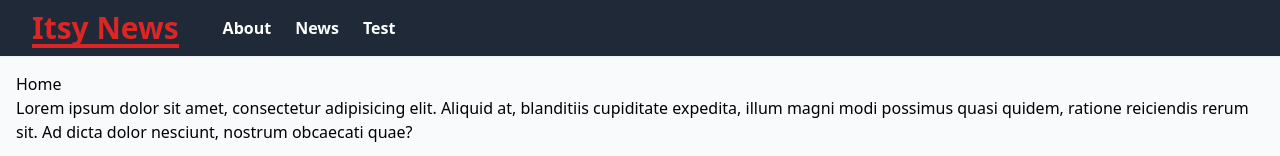
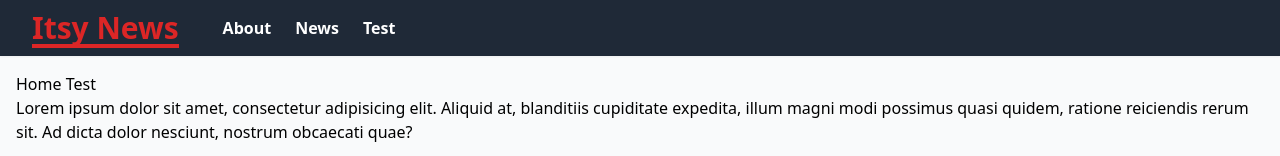
Before and after one commit to clowerweb/itsy-news, a Nuxt app: page / in a window 1280 px wide. Shown: the top 156 px of the page. Built offline with nearby package versions, Linux system fonts and the light colour scheme.

Commit message:
Test SSR & CI

```diff
--- a/nuxt.config.ts
+++ b/nuxt.config.ts
@@ -13,5 +13,6 @@ export default defineNuxtConfig({
 				{ rel: 'stylesheet', href: 'https://fonts.googleapis.com/icon?family=Material+Icons' }
 			]
 		}
-	}
+	},
+	ssr: true,
 })
--- a/pages/index.vue
+++ b/pages/index.vue
@@ -1,5 +1,5 @@
 <template>
-  <h2>Home</h2>
+  <h2>Home Test</h2>
 
   <p>Lorem ipsum dolor sit amet, consectetur adipisicing elit. Aliquid at, blanditiis cupiditate expedita, illum magni modi possimus quasi quidem, ratione reiciendis rerum sit. Ad dicta dolor nesciunt, nostrum obcaecati quae?</p>
   <p>Lorem ipsum dolor sit amet, consectetur adipisicing elit. Alias architecto asperiores dicta distinctio dolor dolorum minima optio quasi vel veniam.</p>
```
